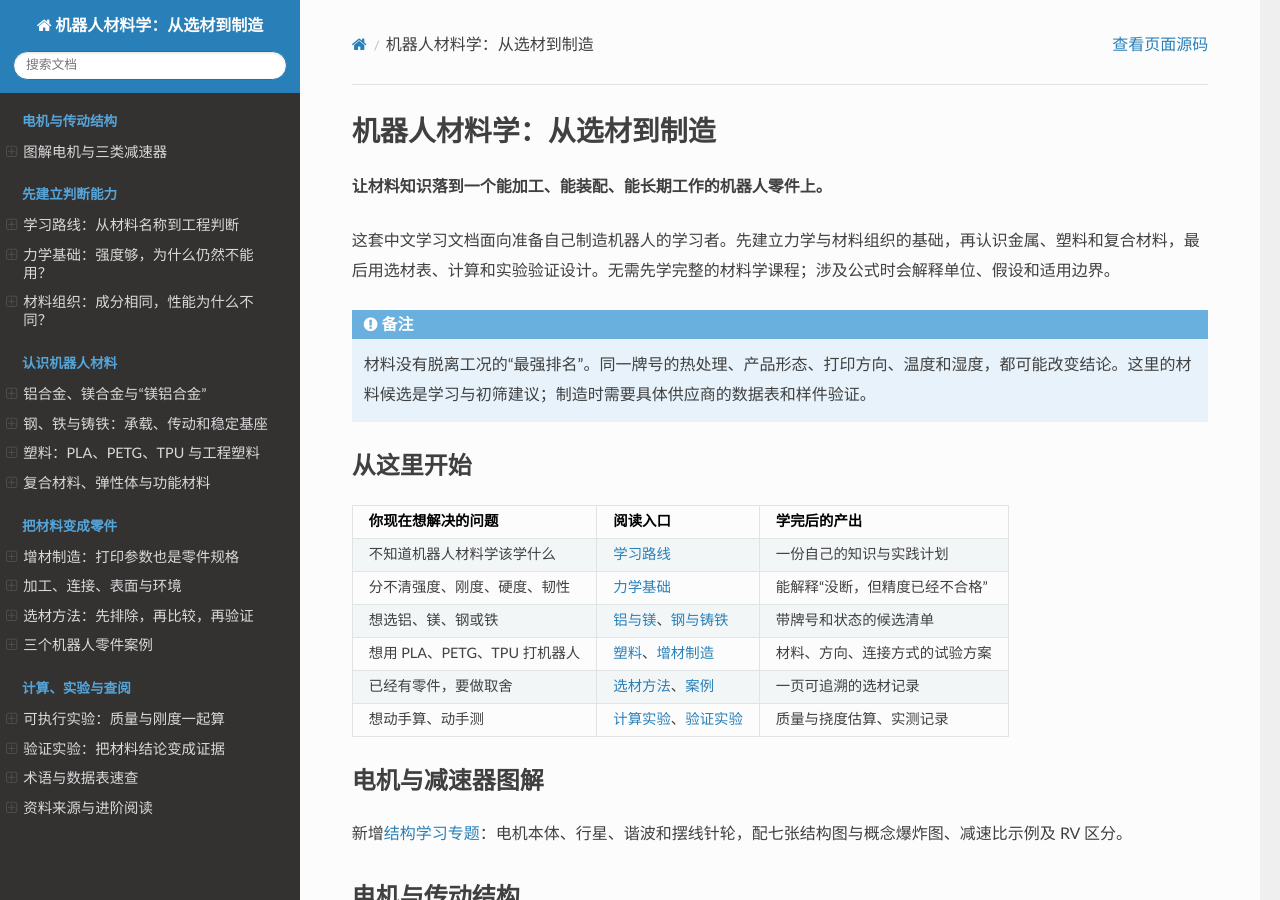
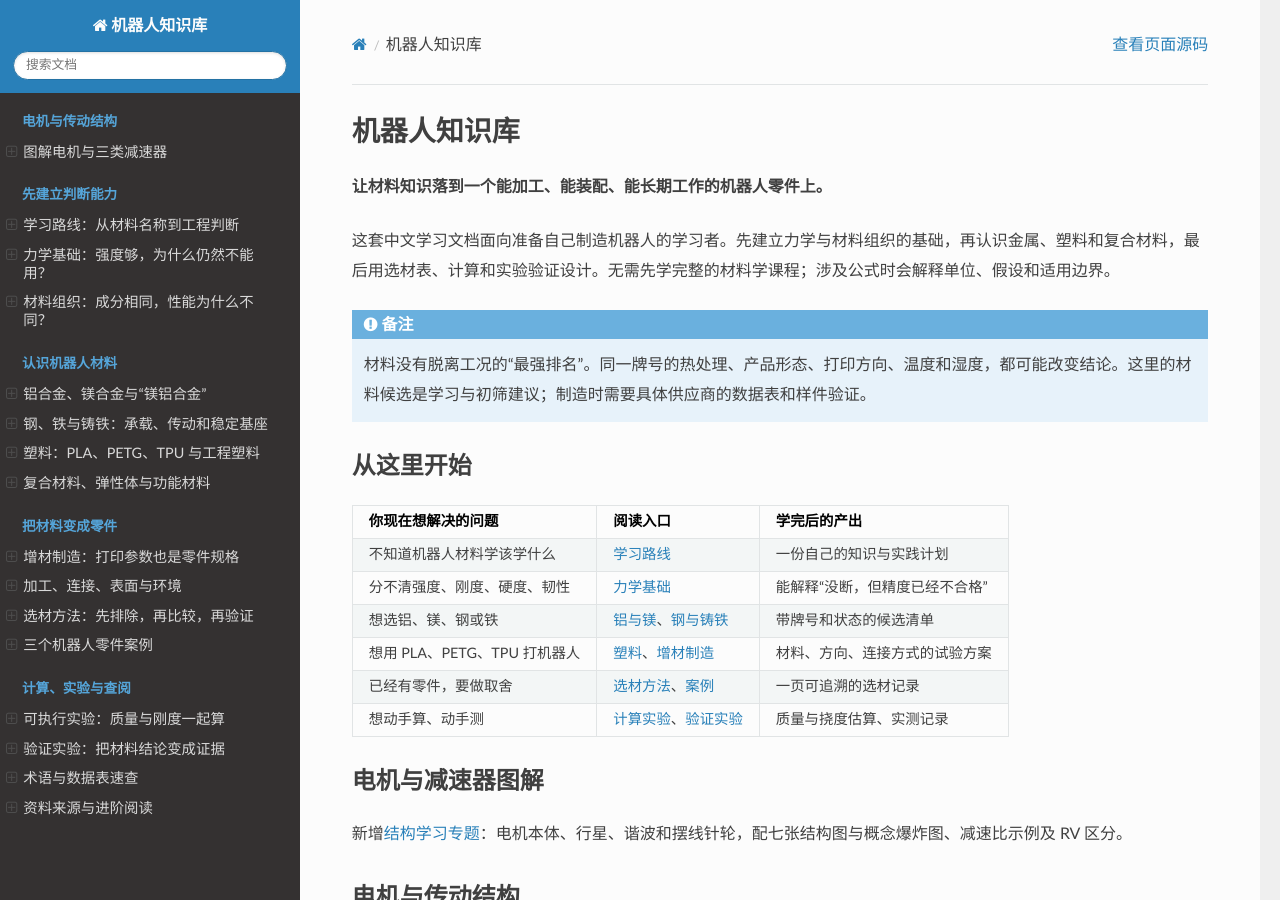
Before and after one commit to tiansongyu/robot-materials, a Sphinx documentation site: the page built from docs/index.md, in a window 1280 px wide and 900 px high. Built offline with Sphinx 7.4.7 and the Read the Docs theme 3.1.0, drawn with Linux system fonts in a browser that asks for light colours; nearby versions of some CDN libraries; library files that are not in the unit come from our copies.

Commit message:
Rename learning site to robotics knowledge

```diff
--- a/README.md
+++ b/README.md
@@ -1,8 +1,8 @@
-# 机器人材料学：从选材到制造
+# 机器人知识库
 
 中文学习站，围绕机器人零件的选材、制造、连接和验证展开。包含材料学习页面、三类机器人零件案例、电机与三类减速器图解，以及构建时实际执行的质量、挠度和热膨胀计算。
 
-在线阅读：https://tiansongyu.github.io/robot-materials/
+在线阅读：https://tiansongyu.github.io/robotics-knowledge/
 
 内容入口：[docs/index.md](docs/index.md)。建议从学习路线开始，依次阅读基础、材料、工艺、选材与实验。案例参数明确标为教学假设，材料数据附原始来源；内容不替代具体零件的设计与验证。
 
--- a/docs/conf.py
+++ b/docs/conf.py
@@ -1,5 +1,5 @@
 """Sphinx project documentation configuration."""
-project = '机器人材料学：从选材到制造'
+project = '机器人知识库'
 language = 'zh_CN'
 extensions = ['sphinx_rtd_theme', 'myst_nb', 'sphinxcontrib.mermaid', 'sphinx.ext.mathjax']
 html_theme = 'sphinx_rtd_theme'
@@ -28,6 +28,6 @@ nb_execution_allow_errors = False
 nb_execution_in_temp = True
 mermaid_version = '11.12.2'
 mermaid_init_config = {'startOnLoad': False, 'securityLevel': 'strict', 'theme': 'neutral'}
-html_baseurl = 'https://tiansongyu.github.io/robot-materials/'
+html_baseurl = 'https://tiansongyu.github.io/robotics-knowledge/'
 mermaid_use_local = 'vendor/mermaid/dist/mermaid.esm.min.mjs'
 mathjax_path = 'vendor/mathjax/es5/tex-mml-chtml.js'
--- a/docs/index.md
+++ b/docs/index.md
@@ -1,4 +1,4 @@
-# 机器人材料学：从选材到制造
+# 机器人知识库
 
 **让材料知识落到一个能加工、能装配、能长期工作的机器人零件上。**
 
```
